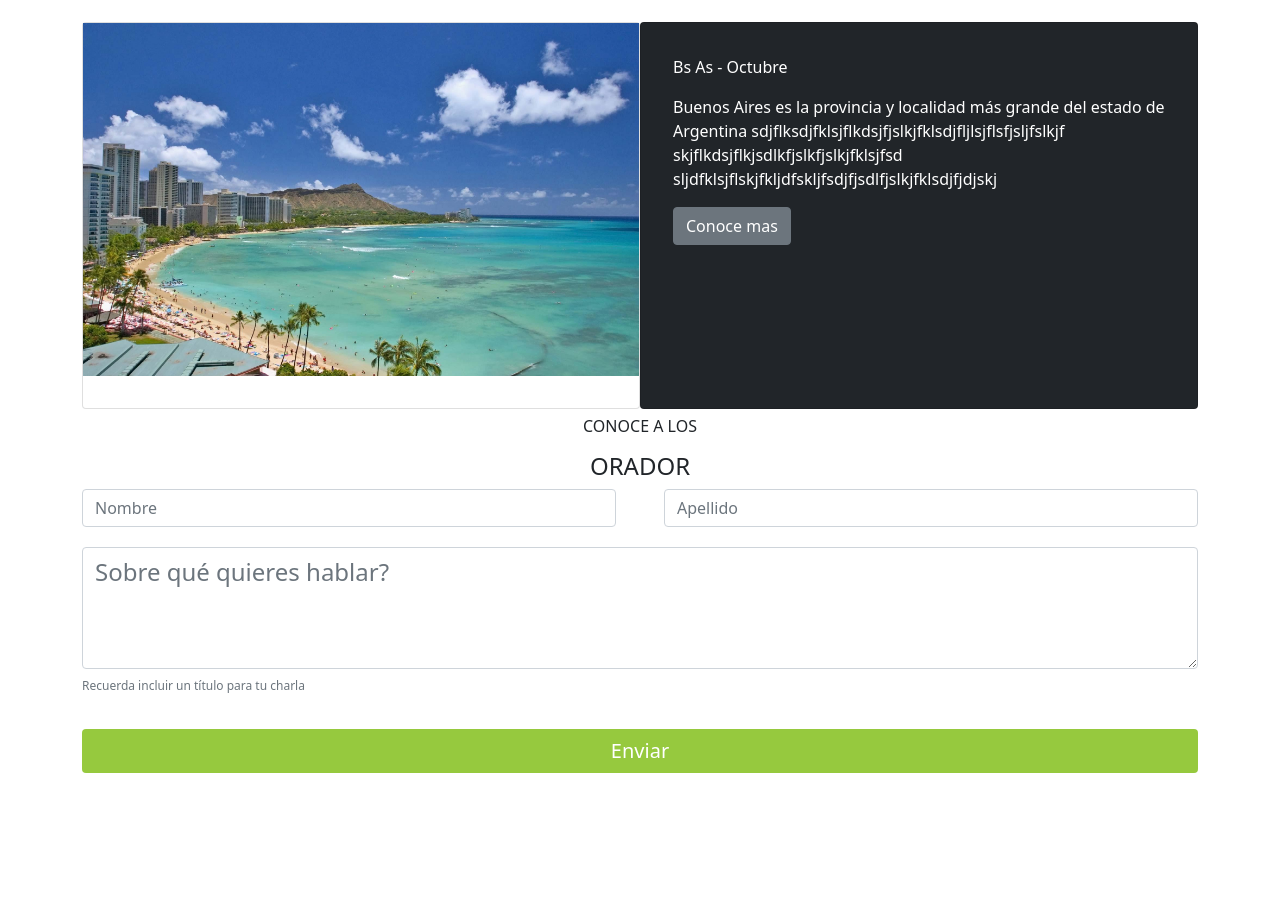
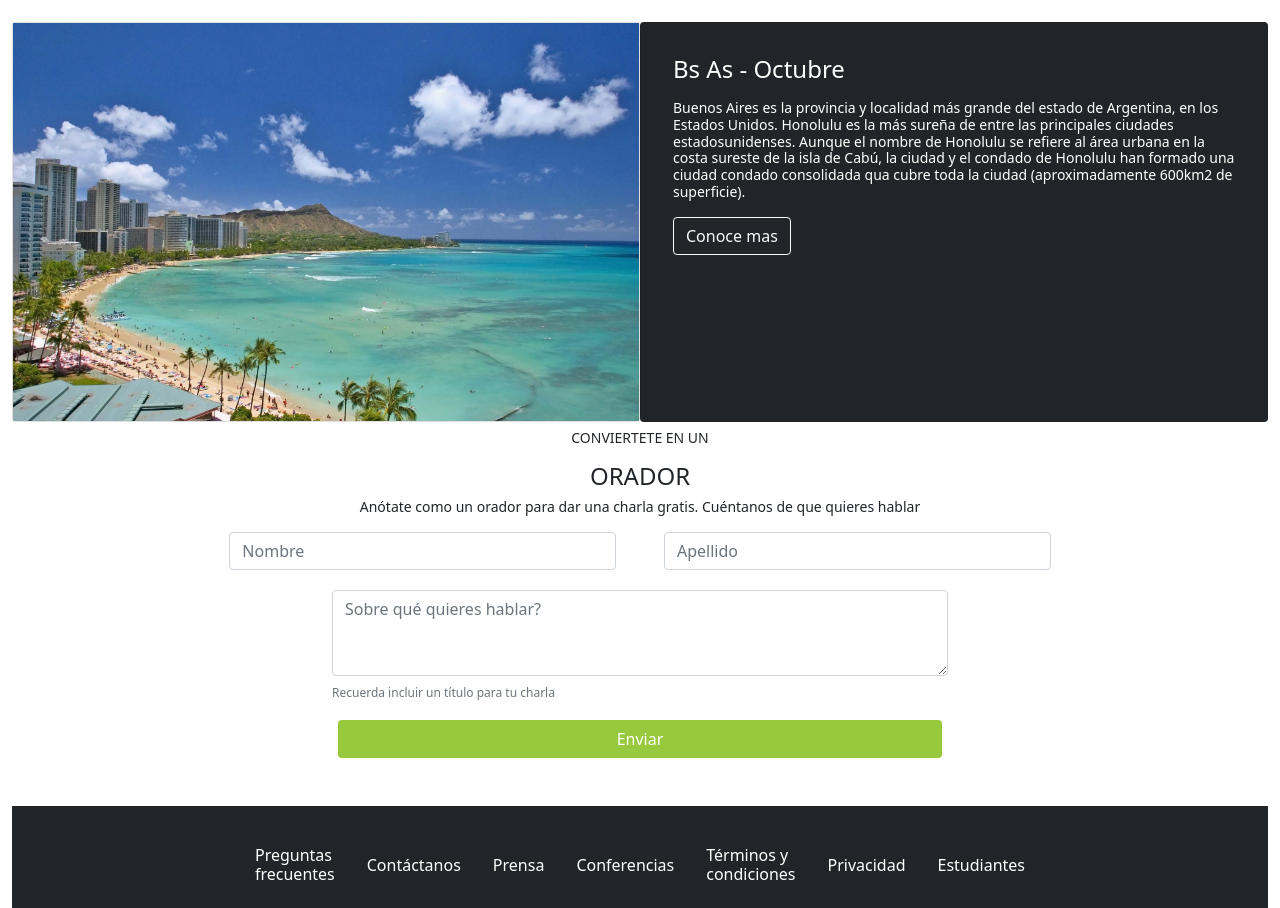
Before and after one commit to pffloressanag/tpIntegradorPFFloresBoostrap, a plain HTML site: page index.html in a window 1280 px wide. Shown: the part 1053-1961 px from the top of the page. Before the commit the page ends 1842 px from the top, so only its background shows below. Drawn offline with nearby package versions, Linux system fonts and the light colour scheme.

Commit message:
Trabajo Práctico Terminado. Costó pero pude acerlo. Gracias.

```diff
--- a/index.html
+++ b/index.html
@@ -8,8 +8,8 @@
     <link rel="stylesheet" src="styles.css">
     <title>TP Integrador</title>
 </head>
+
 <body>
-
 
   <div class="container-fluid">
     <div class="row-fluid">
@@ -48,8 +48,7 @@
         </div>
     </div>
 
-    <div class="">
-      <div id="move" class="position-absolute top-50 start-50 translate-middle-x text-light text-end">
+      <div id="move" class="position-absolute top-50 start-50 translate-middle-x text-white text-end">
         <h1>Conf Bs As</h1>
         <p>Bs As llega por primera vez a Argentina. Un evento para compartit con
           nuestra comunidad el conocimiento y experiencia de los expertos que
@@ -62,7 +61,6 @@
             <button type="button" class="btn btn-success Btn-Verde">Comprar tickets</button>
         </div>
       </div>
-    </div>
 </aside>
 
 
@@ -109,51 +107,90 @@
     <label></label>
   </div>
 
-  <div class="container card-img-top">
+  <div class="container-fluid">
     <div class="row row-cols-1 row-cols-md-2 g-0">
-        <div class="row-cols-1">
+        <div class="col-md-6">
           <div class="card h-100">
-            <img src="./imagenes_integrador_front/honolulu.jpg">
-            <div class="card-body">
-            </div>
-          </div>
+            <img src="./imagenes_integrador_front/honolulu.jpg">          </div>
         </div>
 
         <div class="row-cols-1">
           <div class="card h-100 background-color bg-dark p-3">
             <div class="card-body">
-              <p class="text-white">Bs As - Octubre</p>
-              <p class="text-white">Buenos Aires es la provincia y localidad más grande del estado de Argentina
-                sdjflksdjfklsjflkdsjfjslkjfklsdjfljlsjflsfjsljfslkjf
-                skjflkdsjflkjsdlkfjslkfjslkjfklsjfsd
-                sljdfklsjflskjfkljdfskljfsdjfjsdlfjslkjfklsdjfjdjskj
+              <h4><p class="text-white">Bs As - Octubre</p></h4>
+              <h6><p class="text-white small text-justify line-height">Buenos Aires es la provincia y localidad más grande del estado de Argentina, en los Estados Unidos. Honolulu
+                es la más sureña de entre las principales ciudades estadosunidenses. Aunque el nombre de Honolulu se refiere al área urbana
+                en la costa sureste de la isla de Cabú, la ciudad y el condado de Honolulu han formado una ciudad condado consolidada qua
+                cubre toda la ciudad (aproximadamente 600km2 de superficie).</h6>
               </p>
-              <button type="button" class="btn btn-secondary" data-bs-toggle="collapse" data-bs-target="#demo">Conoce mas</button>
+              <button type="button" class="btn btn-outline-light" data-bs-toggle="collapse" data-bs-target="#demo">Conoce mas</button>
             </div>
           </div>
         </div>
       </div>
 
       <div class="container mt-2 text-center">
-        <h6><dl>CONOCE A LOS</dl></h6>
+        <h6><dl class="text small">CONVIERTETE EN UN</dl></h6>
         <h4 mt-0>ORADOR</h4>
+        <h6><dl class="text small">Anótate como un orador para dar una charla gratis. Cuéntanos de que quieres hablar</dl></h6>
       </div>
 
 
-  <form class="row g-1 gx-5">
-    <div class="col-md-6 mb-3">
+  <form class="row g-1 gx-5 justify-content-center">
+    <div class="col-md-4 mb-3">
         <input type="text" class="form-control" placeholder="Nombre">
     </div>
-    <div class="col-md-6 mb-3">
+    <div class="col-md-4 mb-3">
         <input type="text" class="form-control" placeholder="Apellido">
     </div>
-    <div class="mb-3">
-        <textarea class="form-control fs-4" rows="3" placeholder="Sobre qué quieres hablar?"></textarea>
-        <p class="text-secondary"><sub>Recuerda incluir un título para tu charla</sub></p>
+
+    <div class="container">
+      <div class="row">
+        <div class="col-md-6 mx-auto">
+          <textarea class="form-control" rows="3" placeholder="Sobre qué quieres hablar?"></textarea>
+          <p class="text-secondary"><sub>Recuerda incluir un título para tu charla</sub></p>
+        </div>
+      </div>
     </div>
-    <div class="d-grid mb-3">
-        <button class="btn text-white fs-5" style="background-color: #96c93e;" type="submit">Enviar</button>
+
+
+    <div class="container cols-2 col-md-6">
+        <div class="d-grid mb-5">
+          <button class="btn text-white fs-6" style="background-color: #96c93e;" type="submit">Enviar</button>
+        </div>
     </div>
 </form>
 
+<footer>
+  <div class="container-fluid-0">
+    <div class="row-cols-1">
+      <nav class="navbar bg-dark background: linear-gradient">
+        <div class="container-fluid justify-content-center">
+            <li class="nav-item mr-10">
+              <h6><a class="nav-link text-white" href="#">Preguntas <br>frecuentes</a></h6>
+            </li>
+            <li class="nav-item mr-20">
+              <h6><a class="nav-link text-white" href="#">Contáctanos</a></h6>
+            </li>
+            <li class="nav-item mr-10">
+              <h6><a class="nav-link text-white" href="#">Prensa</a></h6>
+            </li>
+            <li class="nav-item mr-10">
+              <h6><a class="nav-link text-white" href="#">Conferencias</a></h6>
+            </li>
+            <li class="nav-item mr-10">
+              <h6><a class="nav-link text-white" href="#">Términos y<br>condiciones</a></h6>
+            </li>
+            <li class="nav-item mr-10">
+              <h6><a class="nav-link text-white" href="#">Privacidad</a></h6>
+            </li>
+            <li class="nav-item mr-10">
+              <h6><a class="nav-link text-white" href="#">Estudiantes</a></h6>
+            </li>
+        </div>
+      </nav>
+    </div>
+  </div>
+</footer>
+
 </body>
```
Also changed, not shown: styles.css (deleted).
